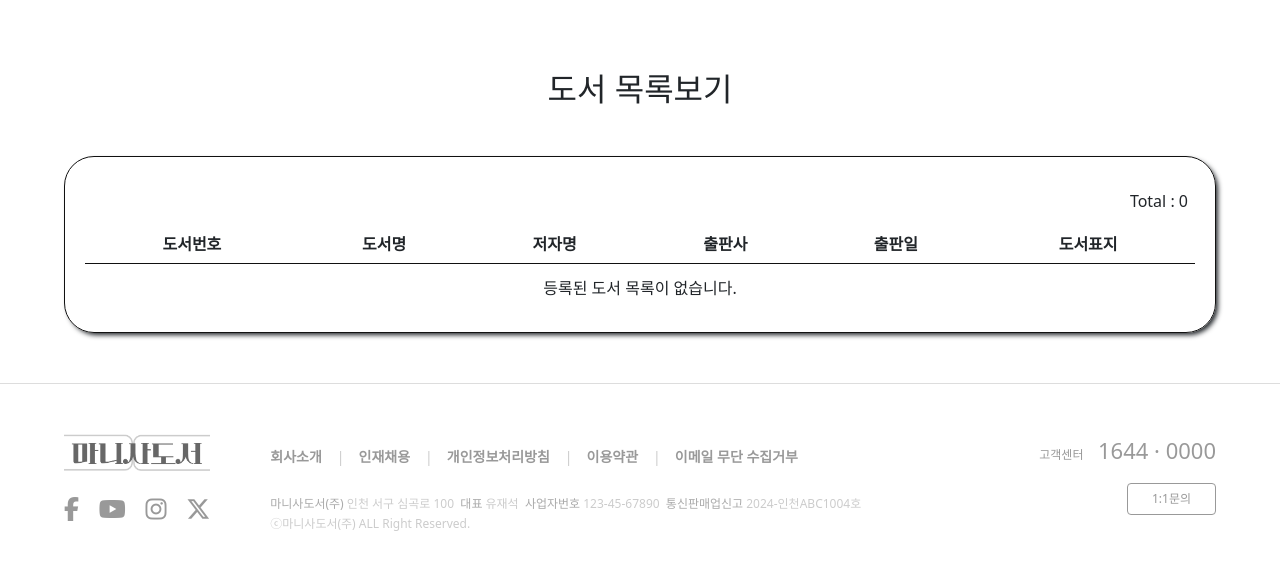
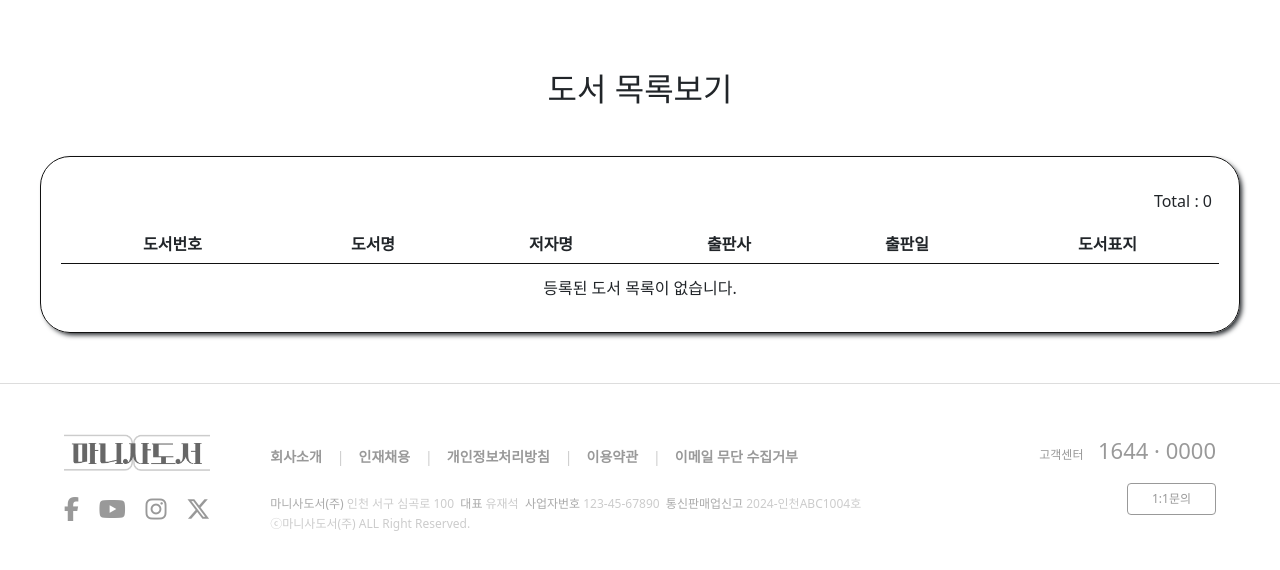
Before and after one commit to jong-web/manisa, a Java web app: page /addBook.do in a window 1280 px wide. Shown: the part 56-626 px from the top of the page. Run offline with Tomcat 11, a stand-in JSP engine, Linux system fonts and the light colour scheme; data that the repository does not hold is empty; some libraries are stand-ins or nearby versions.

Commit message:
Update style.css

```diff
--- a/JSPBookShop/src/main/webapp/css/style.css
+++ b/JSPBookShop/src/main/webapp/css/style.css
@@ -622,7 +622,7 @@ section {width:100%; height:calc(100vh - 260px);}
 	border-radius:5px;
 	border:none;
 }
-.sub-box3 {width:90%; padding-bottom:50px; margin:auto;}
+.sub-box3 {width:1200px; padding-bottom:50px; margin:auto;}
 .sub-box3 h2 {text-align:center; padding:70px 0 40px;}
 .sub-box3 table {width:100%; height:100%; border-collapse: separate; border-spacing: 0 5px; margin:auto;
    padding:20px; border:1px solid #111; border-radius:30px; box-shadow:3px 3px 5px -1px;}
```
